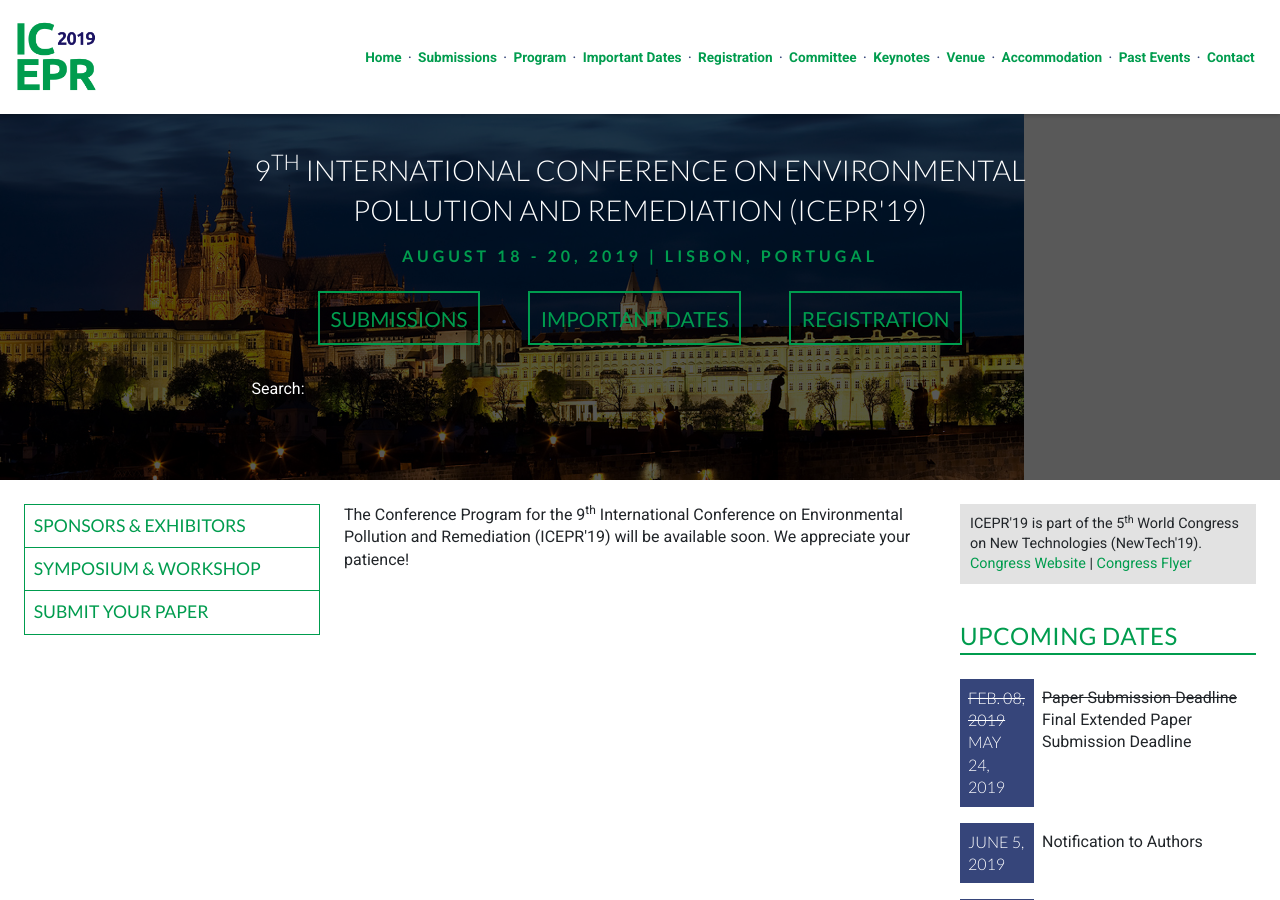
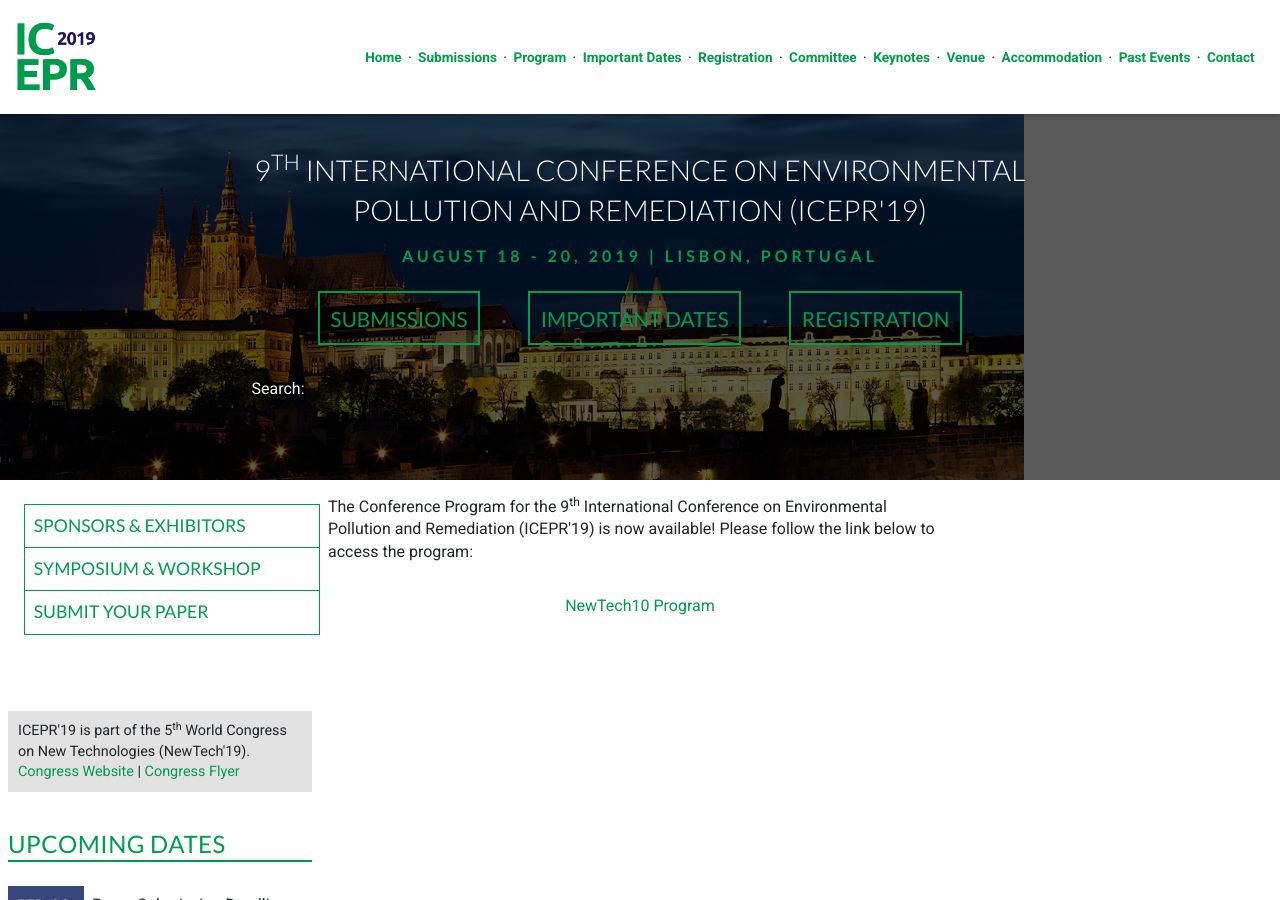
Before and after one commit to intaset/icepr, a Jekyll site: the page built from program.html, in a window 1280 px wide and 900 px high. Built offline with Jekyll 4.4.1, drawn with Linux system fonts in a browser that asks for light colours; nearby versions of some CDN libraries; Markdown is read by kramdown in place of the engine named in the settings; comment, search, counter and statistics services are not loaded.

Commit message:
upload the program

```diff
--- a/program.html
+++ b/program.html
@@ -6,12 +6,12 @@ keyword: environment conference, biofuels conference, desalination conference, w
 ---
 
 <div class="unit unit-s-1 unit-m-1-4-1 unit-l-1-4-1">
-  <div class="unit-spacer content">
-    <p class="body">The Conference Program for the 9<sup>th</sup> International Conference on Environmental Pollution and Remediation (ICEPR'19) will be available soon. We appreciate your patience!</p>
+ <!-- <div class="unit-spacer content">
+    <p class="body">The Conference Program for the 9<sup>th</sup> International Conference on Environmental Pollution and Remediation (ICEPR'19) will be available soon. We appreciate your patience!</p>-->
 
-    <!-- <p class="body">The Conference Program for the 9<sup>th</sup> International Conference on Environmental Pollution and Remediation (ICEPR'19) is now available! Please follow the link below to access the program:</p> -->
+     <p class="body">The Conference Program for the 9<sup>th</sup> International Conference on Environmental Pollution and Remediation (ICEPR'19) is now available! Please follow the link below to access the program:</p>
 
-    <!-- <p align="center"><a href="../NewTech18_Program.pdf" class="body-link">NewTech18 Program</a></p>  -->
+    <p align="center"><a href="https://2019.newtechcongress.com/program/" class="body-link">NewTech10 Program</a></p>
 
   </div>
   </div>
```
Also changed, not shown: 1 other file.
